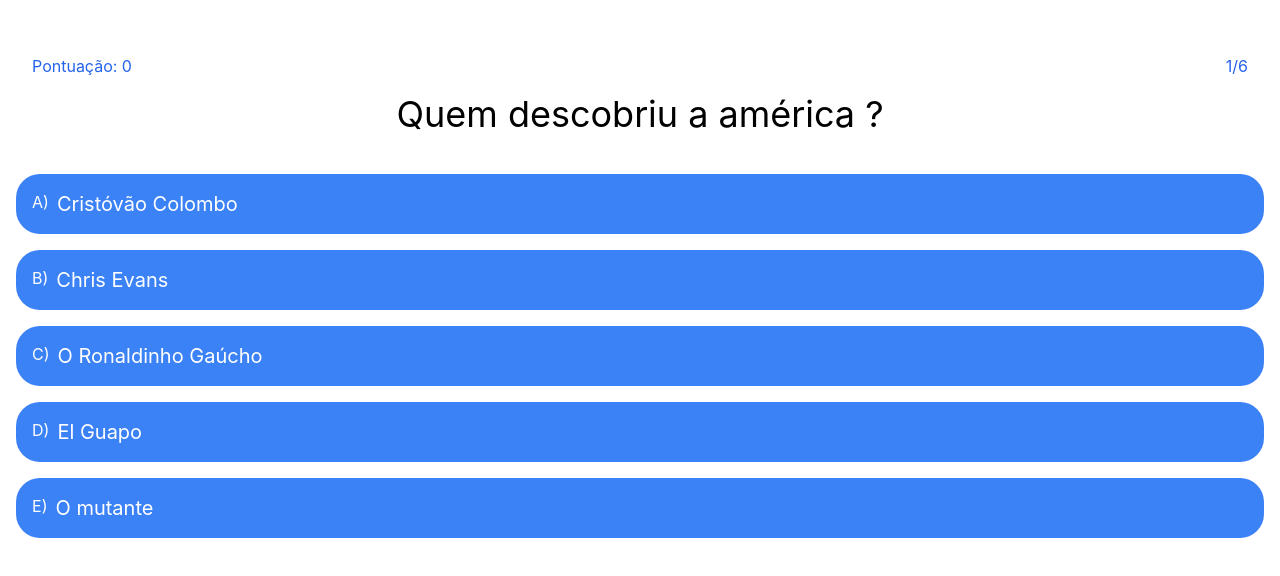
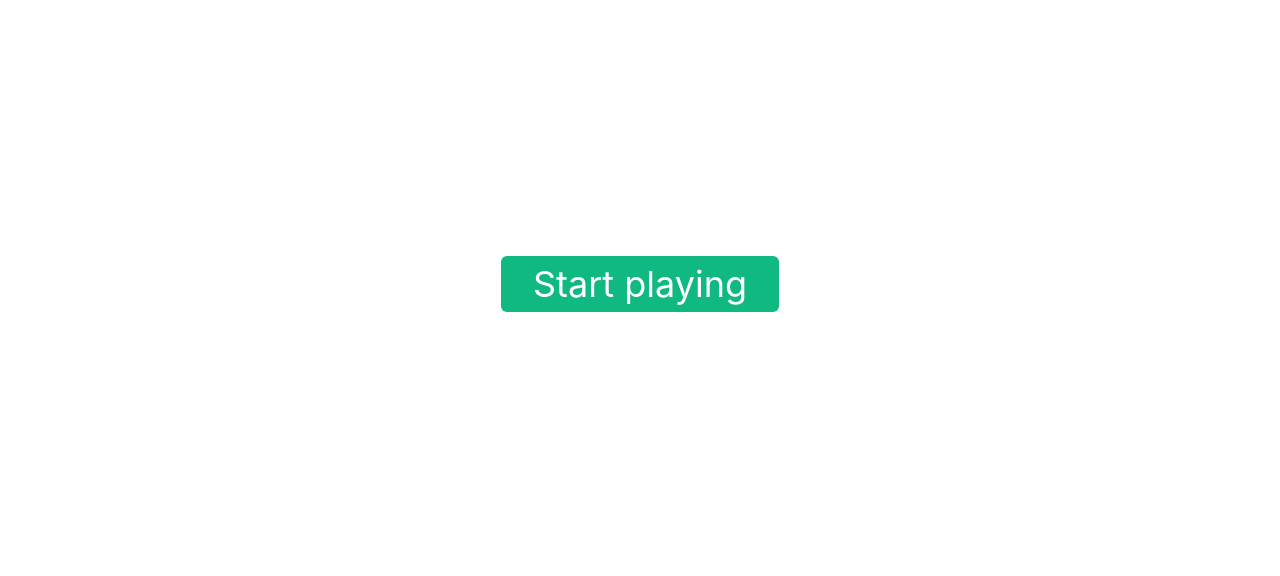
Before and after one commit to KeysiJones/Quiz, a React (Create React App) app: page / in a window 1280 px wide. Shown: the part 116-692 px from the top of the page. Built offline with nearby package versions, Linux system fonts and the light colour scheme.

Commit message:
feat: translates quiz to english, adds logic to prevent double click on buttons and add start game button

```diff
--- a/src/App.js
+++ b/src/App.js
@@ -4,73 +4,73 @@ import "./App.css";
 const questions = [
   {
     id: 1,
-    question: "Quem descobriu a américa ?",
+    question: "Who discovered America ?",
     options: [
-      { letter: "A", option: "Cristóvão Colombo" },
+      { letter: "A", option: "Christopher Columbus" },
       { letter: "B", option: "Chris Evans" },
-      { letter: "C", option: "O Ronaldinho Gaúcho" },
-      { letter: "D", option: "El Guapo" },
-      { letter: "E", option: "O mutante" },
+      { letter: "C", option: "Ronaldinho Gaúcho" },
+      { letter: "D", option: "Americo Vespucci" },
+      { letter: "E", option: "Wolverine" },
     ],
     correct: "A",
   },
   {
     id: 2,
-    question: "Qual é o nome do irmão de Jarede ?",
+    question: "Who is the best fit for this position ?",
     options: [
       { letter: "A", option: "Moroni Moriancumer" },
       { letter: "B", option: "Mosias" },
-      { letter: "C", option: "Kaká" },
-      { letter: "D", option: "Mórmon" },
-      { letter: "E", option: "Mahonri Moriâncumer" },
+      { letter: "C", option: "Keysi Jones" },
+      { letter: "D", option: "Carlos Rodrigues" },
+      { letter: "E", option: "Lucas Fernandes" },
     ],
-    correct: "E",
+    correct: "C",
   },
   {
     id: 3,
-    question: "Quem foi o Maicão ?",
+    question: "Who was the first software developer?",
     options: [
-      { letter: "A", option: "Um personagem de todo mundo odeia o Chris" },
-      { letter: "B", option: "Um dançarino" },
-      { letter: "C", option: "Um Jogador de futebol" },
-      { letter: "D", option: "Um guitarrista" },
-      { letter: "E", option: "Un homem famoso" },
+      { letter: "A", option: "Christopher Nolan" },
+      { letter: "B", option: "Erick Wright" },
+      { letter: "C", option: "Ada Lovelace" },
+      { letter: "D", option: "Bruce Coder" },
+      { letter: "E", option: "Brendan Eich" },
     ],
-    correct: "A",
+    correct: "C",
   },
   {
     id: 4,
-    question: "Quem foi Pablo Escobar ?",
+    question: "Who was Beckham ? ?",
     options: [
-      { letter: "A", option: "Um cantor" },
-      { letter: "B", option: "Um dançarino" },
-      { letter: "C", option: "Um Jogador de futebol" },
-      { letter: "D", option: "Um domador de cães" },
-      { letter: "E", option: "Um Narcotraficante" },
+      { letter: "A", option: "A singer" },
+      { letter: "B", option: "A dancer" },
+      { letter: "C", option: "A football player" },
+      { letter: "D", option: "A reporter" },
+      { letter: "E", option: "A programmer" },
     ],
-    correct: "E",
+    correct: "C",
   },
   {
     id: 5,
-    question: "Quem ganhou a copa de 2014 ?",
+    question: "Who won 2014 world cup ?",
     options: [
-      { letter: "A", option: "Brasil" },
+      { letter: "A", option: "Brazil" },
       { letter: "B", option: "Russia" },
       { letter: "C", option: "Peru" },
-      { letter: "D", option: "Alemanha" },
-      { letter: "E", option: "Holanda" },
+      { letter: "D", option: "Germany" },
+      { letter: "E", option: "Netherlands" },
     ],
     correct: "D",
   },
   {
     id: 6,
-    question: "Quem foi Joseph Smith ?",
+    question: "Who was Joseph Smith ?",
     options: [
-      { letter: "A", option: "Um cantor" },
-      { letter: "B", option: "Um profeta" },
-      { letter: "C", option: "Um Jogador de futebol" },
-      { letter: "D", option: "Um jornalista" },
-      { letter: "E", option: "Um Pianista" },
+      { letter: "A", option: "A singer" },
+      { letter: "B", option: "A profet" },
+      { letter: "C", option: "A designer" },
+      { letter: "D", option: "A soccer player" },
+      { letter: "E", option: "An athlete" },
     ],
     correct: "B",
   },
@@ -79,7 +79,8 @@ const questions = [
 let answered = [];
 
 function App() {
-  const [availableQuestions, setAvailableQuestions] = useState(questions);
+  const [availableQuestions, setAvailableQuestions] = useState([]);
+  const [isFirstRender, setIsFirstRender] = useState(true)
 
   const jumper = (previousQuestion) => {
     answered.push(previousQuestion);
@@ -95,7 +96,10 @@ function App() {
   };
 
   return (
-    <div className="h-screen text-center bg-white flex flex-col justify-center my-2">
+    isFirstRender ?
+    <PlayButton setIsFirstRender={setIsFirstRender} playAgain={playAgain}/>
+    :
+    <div className="h-screen text-center bg-white flex flex-col justify-center mx-4">
       <Question
         actualQuestion={availableQuestions[0]}
         jumper={jumper}
@@ -106,12 +110,15 @@ function App() {
   );
 }
 
-function PlayButton() {
+function PlayButton({playAgain, setIsFirstRender}) {
   return (
     <div className="h-screen bg-white">
-      <div className="justify-center items-center h-screen text-center flex">
-        <button className="text-5xl text-white text-center bg-green-500 px-4 py-2 rounded-md">
-          Jogar
+      <div className="justify-center items-center h-screen flex">
+        <button onClick={() => {
+          setIsFirstRender(false)
+          playAgain()
+          }} className="text-4xl text-white bg-green-500 px-8 py-2 rounded-md">
+          Start playing
         </button>
       </div>
     </div>
@@ -128,10 +135,12 @@ function QuestionButton({
   correct,
 }) {
   const [bgColor, setBgColor] = useState("bg-blue-500");
+  const [disabled, setDisabled] = useState(false);
   return (
-    <div
+    <button
       onClick={() => {
         let color = "bg-red-500";
+        setDisabled(true)
         if (correct === letter) {
           color = "bg-green-500";
           setScore(score + 10);
@@ -140,13 +149,15 @@ function QuestionButton({
         setTimeout(() => {
           jumper(previousQuestion);
           setBgColor("bg-blue-500");
+          setDisabled(false)
         }, 1000);
       }}
-      className={`flex rounded-3xl my-2 mx-4 px-4 py-4 text-center ${bgColor} text-white`}
+      className={`flex rounded-3xl my-2 mx-4 px-4 py-3 text-center ${bgColor} text-white`}
+      disabled={disabled}
     >
       <label className="text-white">{letter})</label>
       <label className="mx-2 text-xl">{option}</label>
-    </div>
+    </button>
   );
 }
 
@@ -175,12 +186,12 @@ function Question({ actualQuestion, jumper, quantity, playAgain }) {
         >
           <p
             className={`${
-              actualQuestion ? "text-left" : "text-center"
-            } ml-8 text-md text-blue-600`}
+              actualQuestion ? "text-left text-xl" : "text-center text-2xl"
+            } ml-8 text-blue-600`}
           >
-            Pontuação: {score}
+            Score: {score}
           </p>
-          <p className="text-right mr-8 text-md text-blue-600">
+          <p className="text-right mr-8 text-xl text-blue-600">
             {actualQuestion ? (
               <p>{`${actualQuestion.id}/${quantity}`}</p>
             ) : (
@@ -188,8 +199,8 @@ function Question({ actualQuestion, jumper, quantity, playAgain }) {
             )}
           </p>
         </div>
-        <p className="mx-4 text-4xl">
-          {actualQuestion ? actualQuestion.question : "Fim do jogo"}
+        <p className={`m-4 text-4xl ${actualQuestion === undefined ? 'text-red-500' : ''}`}>
+          {actualQuestion ? actualQuestion.question : "Game Over"}
         </p>
       </div>
       {actualQuestion ? (
@@ -211,13 +222,13 @@ function Question({ actualQuestion, jumper, quantity, playAgain }) {
       ) : (
         <div>
           <button
-            className="bg-blue-500 text-white p-4 rounded-3xl"
+            className="bg-blue-500 text-white px-2 py-1 rounded-md"
             onClick={() => {
               setScore(0);
               playAgain();
             }}
           >
-            Tentar novamente
+            Play again
           </button>
         </div>
       )}
```
Also changed, not shown: 1 other file (tests, documents, lock files or other folders).
